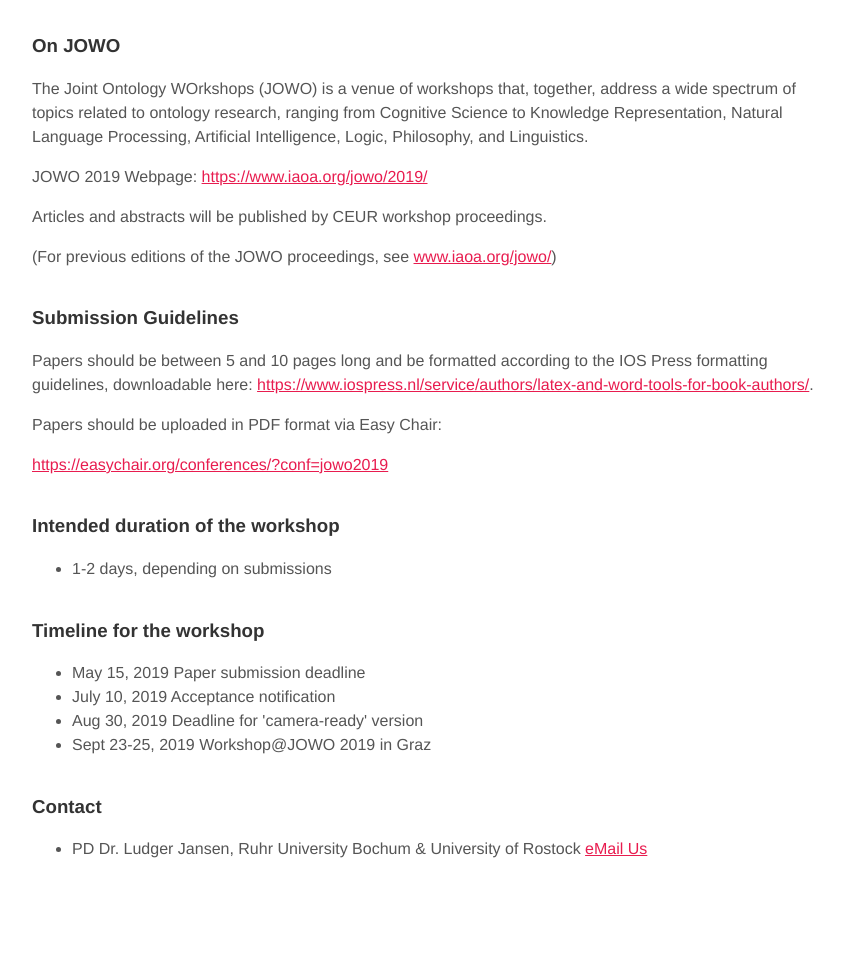
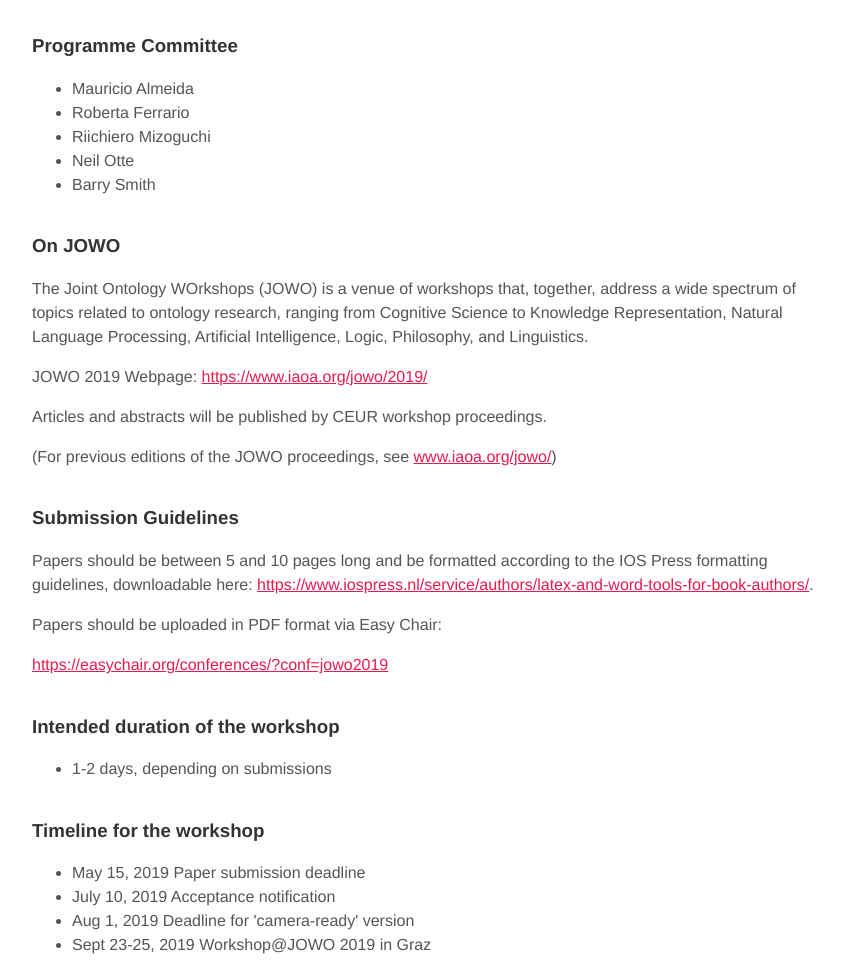
Before and after one commit to OOSTT/solee-2019, a plain HTML site: page index.html in a window 1280 px wide. Shown: the part 1888-2848 px from the top of the page, without its empty margins (208-1052 px from the left). Drawn offline with Linux system fonts and the light colour scheme.

Commit message:
Update index.html

```diff
--- a/index.html
+++ b/index.html
@@ -57,7 +57,7 @@
       </ul>
       <h3>Workshop topic</h3>
       <p>Understanding the ontological nature of social, legal and economic concepts and institutions is crucial for providing principled modelling in many important domains such as enterprise modelling, business processes, and social ontology. A significant number of fundamental concepts that are ubiquitous in economics, social, and legal sciences - such as value, risk, capability, good, service, exchange, transaction, competition, social norm, group, institution - have only recently been approached from a specifically ontological perspective. It is therefore important to offer a venue to gather the recent contributions to this topic. The workshop encourages submissions on both theoretical and methodological issues in the use of ontologies for modelling social, legal and economic concepts and institutions, as well as submissions on concrete use of ontologies in application for these domains. The workshop relates mainly to two previous events (SoLE-BD and Ontology of Economics 2018). We intend to broaden the focus in order to explore the emerging question how to deal with social entities in general, and to connect well established domains like biomedicine and business ontologies in this respect.</p>
-      <h3>The workshop wants</h3>
+      <h3>Goals of the Workshop</h3>
       <ul>
         <li>to collect approaches to deal with social, legal and economic entities in foundational and applied ontologies and</li>
         <li>discuss applications of these approaches to social, legal and economic entities in ontologies for biomedicine and business informatics,</li>
@@ -78,6 +78,15 @@
         <li>Finance and markets.</li>
         <li>Services, service science, product-service systems.</li>
         <li>Business ontology and business process modelling.</li>
+      </ul>
+
+      <h3>Programme Committee</h3>
+      <ul>
+        <li>Mauricio Almeida</li>
+        <li>Roberta Ferrario</li>
+        <li>Riichiero Mizoguchi</li>
+        <li>Neil Otte</li>
+        <li>Barry Smith</li>
       </ul>
 
       <h3>On JOWO</h3>
@@ -101,7 +110,7 @@
       <ul>
         <li>May 15, 2019 		Paper submission deadline</li>
         <li>July 10, 2019		Acceptance notification</li>
-        <li>Aug 30, 2019		Deadline for 'camera-ready' version</li>
+        <li>Aug 1, 2019		Deadline for 'camera-ready' version</li>
         <li>Sept 23-25, 2019	Workshop@JOWO 2019 in Graz</li>
       </ul>
       <h3>Contact</h3>
```
